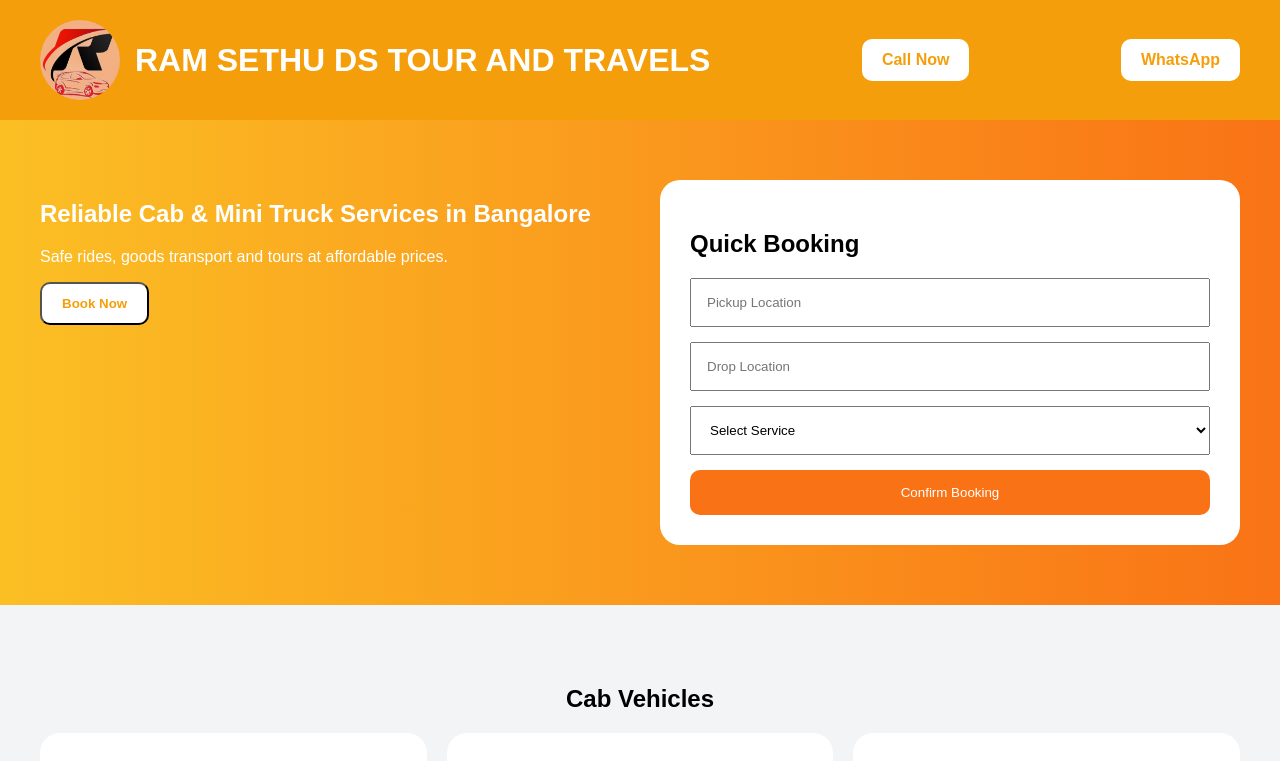
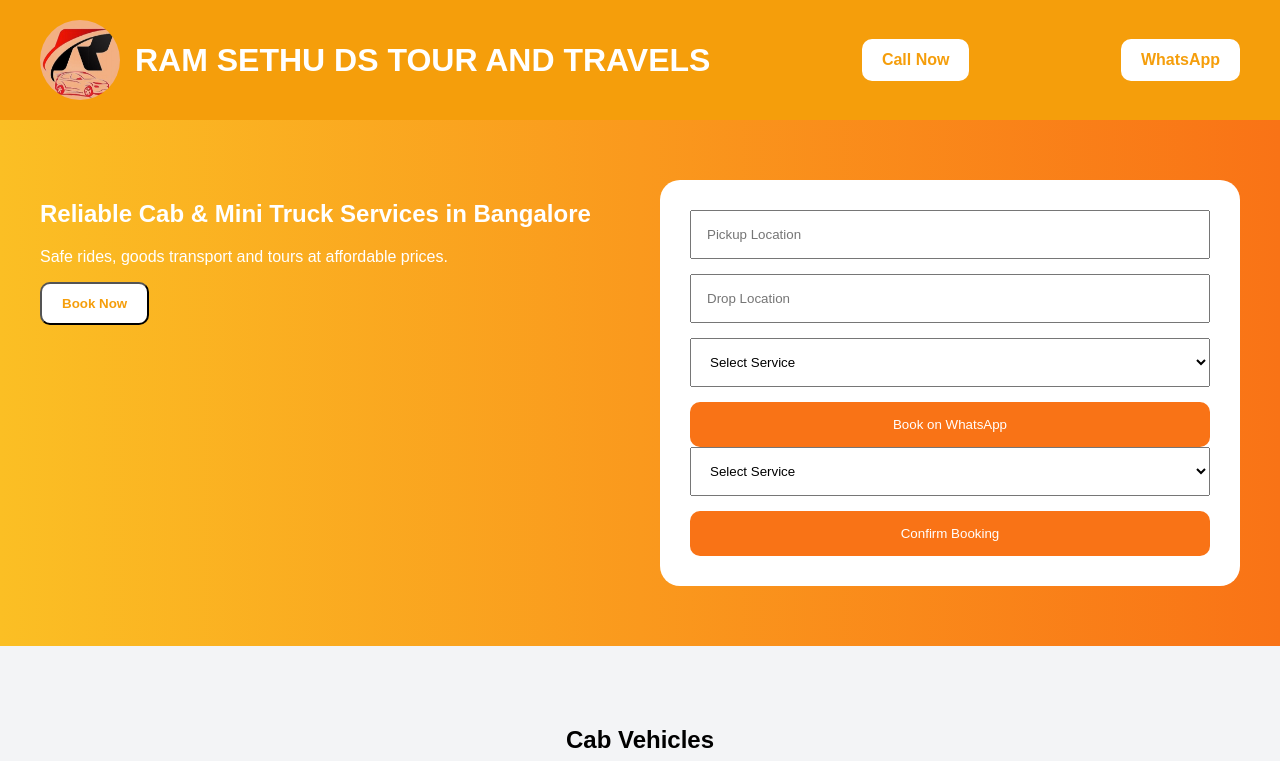
Before and after one commit to ramsethuds/ram-sethu-travels, a React (Vite) app: page / in a window 1280 px wide. Shown: the top 761 px of the page. Built offline with nearby package versions, Linux system fonts and the light colour scheme.

Commit message:
added whatsapp booking form

```diff
--- a/src/App.jsx
+++ b/src/App.jsx
@@ -46,11 +46,54 @@
 
           <div className="booking-box">
 
-            <h2>Quick Booking</h2>
+          <form
+  className="space-y-4"
+  onSubmit={(e) => {
+    e.preventDefault();
 
-            <input type="text" placeholder="Pickup Location" />
+    const pickup = e.target.pickup.value;
+    const drop = e.target.drop.value;
+    const service = e.target.service.value;
 
-            <input type="text" placeholder="Drop Location" />
+    const message =
+      `Booking Request:%0A` +
+      `Pickup: ${pickup}%0A` +
+      `Drop: ${drop}%0A` +
+      `Service: ${service}`;
+
+    window.open(
+      `https://wa.me/917483908290?text=${message}`,
+      "_blank"
+    );
+  }}
+>
+  <input
+    type="text"
+    name="pickup"
+    placeholder="Pickup Location"
+    required
+  />
+
+  <input
+    type="text"
+    name="drop"
+    placeholder="Drop Location"
+    required
+  />
+
+  <select name="service" required>
+    <option value="">Select Service</option>
+    <option>Cab Booking</option>
+    <option>Mini Truck</option>
+    <option>Airport Drop</option>
+  </select>
+
+  <button type="submit">
+    Book on WhatsApp
+  </button>
+</form>
+
+
 
             <select>
               <option>Select Service</option>
@@ -77,7 +120,7 @@
 
           <div className="service-card">
             <img src="/cab1.jpg" alt="Swift" width="100%" />
-            <h3>Innova Crysta</h3>
+            <h3>Innova</h3>
           </div>
 
           <div className="service-card">
```
